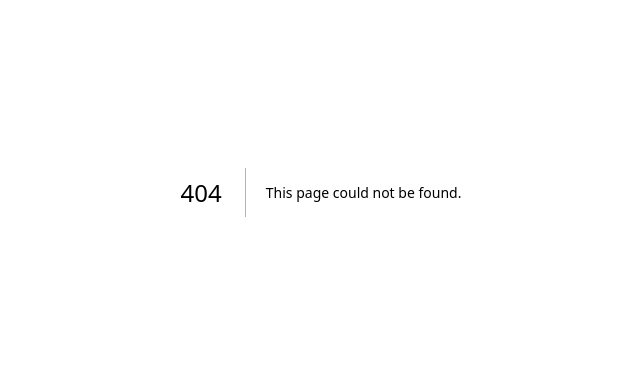
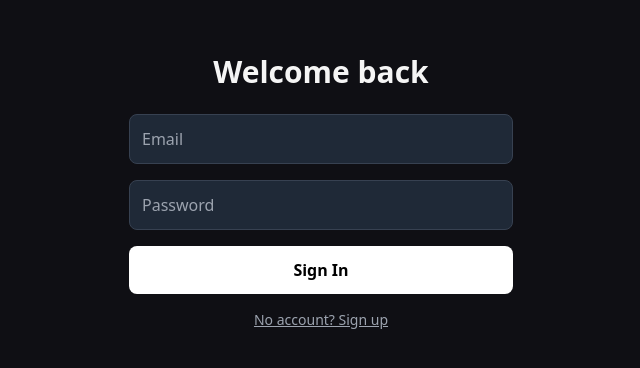
Before and after one commit to eqsedii/DeliVid, a Next.js app: page /login in a window 1280 px wide. Before the commit this address had no page. Shown: the part 208-576 px from the top of the page, without its empty margins (319-959 px from the left). Built offline with nearby package versions, Linux system fonts and the light colour scheme; no server answers.

Commit message:
Implement login and signup functionality

```diff
--- /dev/null
+++ b/app/login/page.tsx
@@ -0,0 +1,81 @@
+"use client";
+
+import { useState } from "react";
+import { useRouter } from "next/navigation";
+import { supabase } from "@/lib/supabase";
+
+export default function LoginPage() {
+  const router = useRouter();
+  const [email, setEmail] = useState("");
+  const [password, setPassword] = useState("");
+  const [isSignUp, setIsSignUp] = useState(false);
+  const [error, setError] = useState("");
+  const [loading, setLoading] = useState(false);
+
+  const handleSubmit = async (e: React.FormEvent) => {
+    e.preventDefault();
+    setError("");
+    setLoading(true);
+
+    if (isSignUp) {
+      const { error } = await supabase.auth.signUp({ email, password });
+      if (error) setError(error.message);
+      else router.push("/create");
+    } else {
+      const { error } = await supabase.auth.signInWithPassword({
+        email,
+        password,
+      });
+      if (error) setError(error.message);
+      else router.push("/create");
+    }
+    setLoading(false);
+  };
+
+  return (
+    <main className="min-h-screen flex flex-col items-center justify-center px-6">
+      <h1 className="text-3xl font-bold mb-6">
+        {isSignUp ? "Create your account" : "Welcome back"}
+      </h1>
+
+      <form onSubmit={handleSubmit} className="w-full max-w-sm space-y-4">
+        <input
+          type="email"
+          placeholder="Email"
+          value={email}
+          onChange={(e) => setEmail(e.target.value)}
+          required
+          className="w-full p-3 rounded-lg bg-gray-800 border border-gray-700 outline-none"
+        />
+        <input
+          type="password"
+          placeholder="Password"
+          value={password}
+          onChange={(e) => setPassword(e.target.value)}
+          required
+          minLength={6}
+          className="w-full p-3 rounded-lg bg-gray-800 border border-gray-700 outline-none"
+        />
+
+        {error && <p className="text-red-400 text-sm">{error}</p>}
+
+        <button
+          type="submit"
+          disabled={loading}
+          className="w-full bg-white text-black p-3 rounded-lg font-semibold hover:bg-gray-200 transition disabled:opacity-50"
+        >
+          {loading ? "Please wait..." : isSignUp ? "Sign Up" : "Sign In"}
+        </button>
+      </form>
+
+      <button
+        onClick={() => setIsSignUp(!isSignUp)}
+        className="mt-4 text-sm text-gray-400 underline"
+      >
+        {isSignUp
+          ? "Already have an account? Sign in"
+          : "No account? Sign up"}
+      </button>
+    </main>
+  );
+}
```
